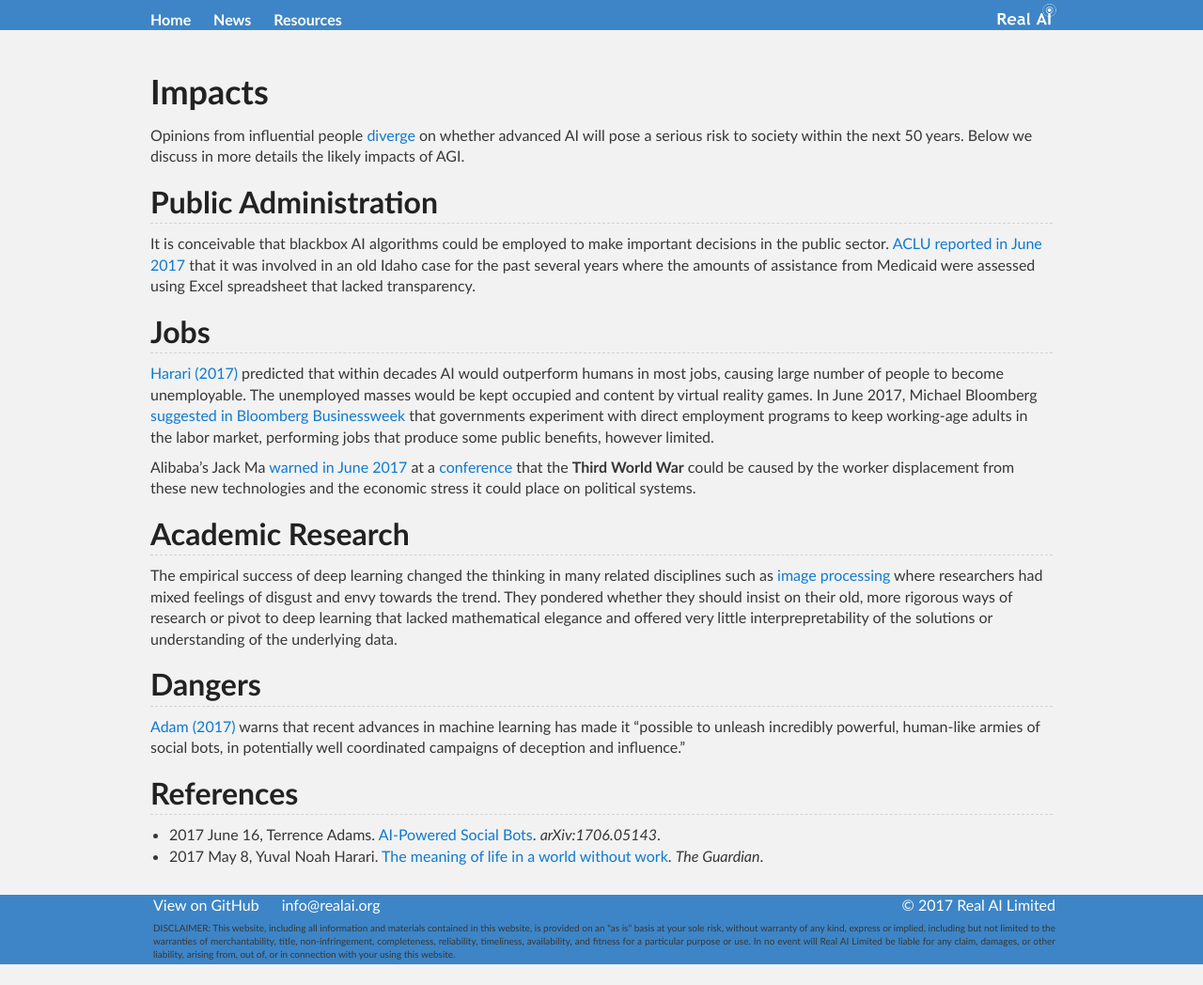
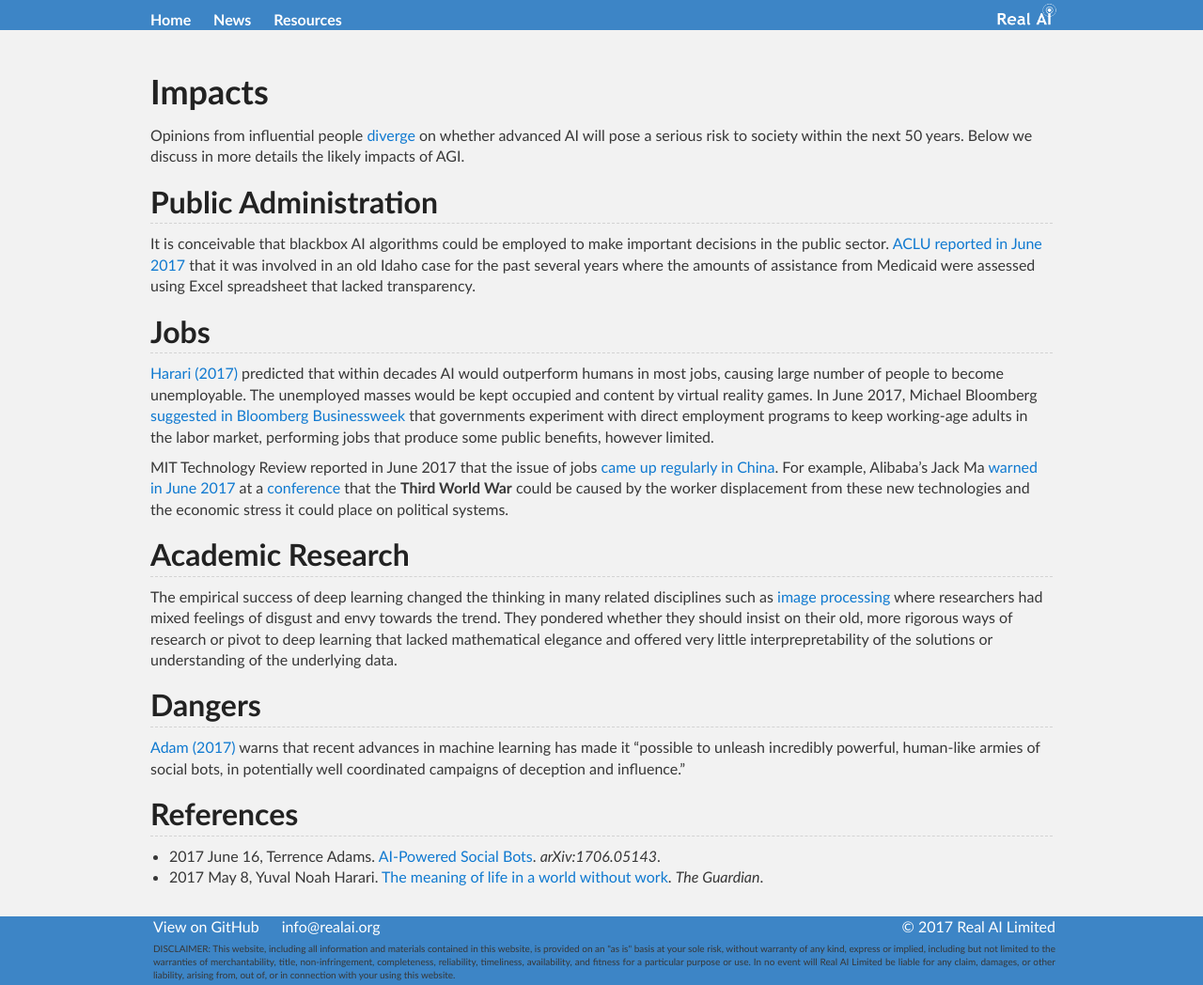
Before and after one commit to Tonywuhk/realai.org, a Jekyll site: the page built from impacts.md, in a window 1280 px wide. Shown: the whole page at 94% size. Built offline with Jekyll 4.4.1, drawn with Linux system fonts in a browser that asks for light colours; our own code applies the rules of GitHub Pages for plain Markdown files; comment, search, counter and statistics services are not loaded; the repository's description, which GitHub fills in, is left out; before the commit the page ends 1026 px from its top, so only the background shows below that.

Commit message:
Update impacts.md

```diff
--- a/impacts.md
+++ b/impacts.md
@@ -13,7 +13,7 @@ It is conceivable that blackbox AI algorithms could be employed to make importan
 
 [Harari (2017)](https://www.theguardian.com/technology/2017/may/08/virtual-reality-religion-robots-sapiens-book) predicted that within decades AI would outperform humans in most jobs, causing large number of people to become unemployable. The unemployed masses would be kept occupied and content by virtual reality games. In June 2017, Michael Bloomberg [suggested in Bloomberg Businessweek](https://www.bloomberg.com/news/articles/2017-06-22/what-we-need-and-don-t-need-from-government-in-the-robot-age) that governments experiment with direct employment programs to keep working-age adults in the labor market, performing jobs that produce some public benefits, however limited.
 
-Alibaba's Jack Ma [warned in June 2017](http://www.businessinsider.com/alibaba-stock-price-jack-ma-artificial-intelligence-machine-learning-may-cause-world-war-iii-2017-6) at a [conference](http://gateway17.com/speakers/) that the **Third World War** could be caused by the worker displacement from these new technologies and the economic stress it could place on political systems.
+MIT Technology Review reported in June 2017 that the issue of jobs [came up regularly in China](https://www.technologyreview.com/s/608183/chinas-tech-moguls-warn-of-ais-troubling-trajectory/). For example, Alibaba's Jack Ma [warned in June 2017](http://www.businessinsider.com/alibaba-stock-price-jack-ma-artificial-intelligence-machine-learning-may-cause-world-war-iii-2017-6) at a [conference](http://gateway17.com/speakers/) that the **Third World War** could be caused by the worker displacement from these new technologies and the economic stress it could place on political systems.
 
 ## Academic Research
 
```
